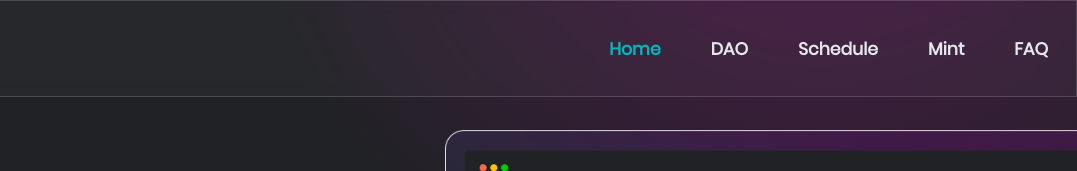
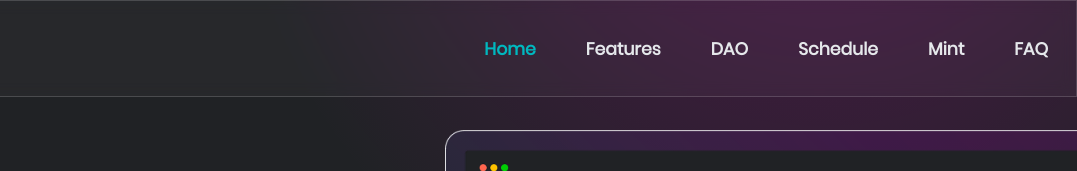
Before and after one commit to Danielemiccoli-dev/easyzoom-landing, a plain HTML site: page index.html in a window 1280 px wide. Shown: the top 171 px of the page, 203-1280 px from the left. Drawn offline with nearby package versions, Linux system fonts and the light colour scheme.

Commit message:
Update index.html

```diff
--- a/index.html
+++ b/index.html
@@ -37,7 +37,7 @@
                         <div class="navbar">
                             <ul class="menu">
                                 <li><a class="header-link" href="#home">Home</a></li>
-                                <!-- <li><a class="header-link" href="#features">Features</a></li> -->
+                                <li><a class="header-link" href="#features">Features</a></li>
                                 <!-- <li><a class="header-link" href="#video">Video</a></li> -->
                                 <li><a class="header-link" href="#dao">DAO</a></li>
                                 <li><a class="header-link" href="#schedule">Schedule</a></li>
```
